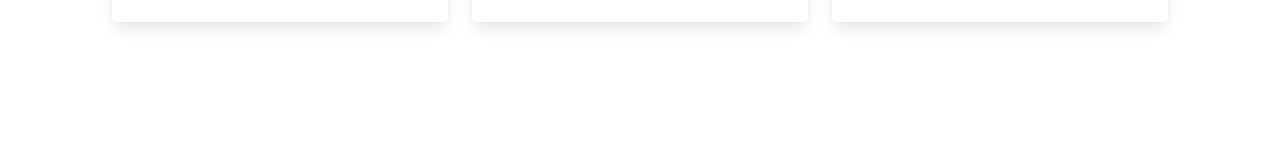
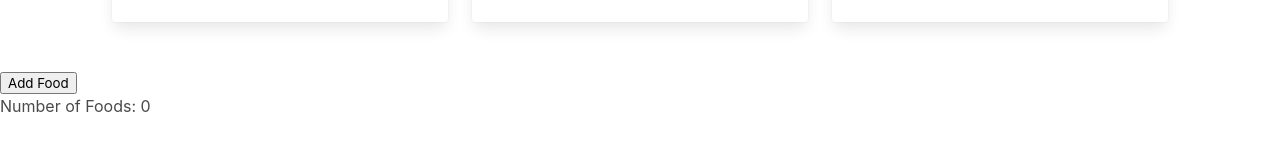
Before and after one commit to husnaghazali/pdas, a React (Create React App) app: page / in a window 1280 px wide. Shown: the part 653-797 px from the top of the page. Built offline with nearby package versions, Linux system fonts and the light colour scheme.

Commit message:
add button element and import useState

```diff
--- a/src/App.js
+++ b/src/App.js
@@ -3,8 +3,14 @@ import ProfileCard from "./ProfileCard";
 import PesImage from './images/pes.png';
 import SambalImage from './images/sambal.png';
 import MasakanImage from './images/masakan.png';
+import { useState } from 'react';
 
 function App() {
+    /*const handleClick = () => {
+        setCount(count + 1);
+    };*/
+
+    const [count, setCount] = useState(0);
     return (
         <div>
             <section className="hero is-primary">
@@ -41,7 +47,11 @@ function App() {
                 </section>
             </div>
 
-
+            <div>
+                <button onClick={() => setCount(count + 1)}>
+                    Add Food</button>
+                <div>Number of Foods: {count}</div>
+            </div>
 
         </div>
     );
```
